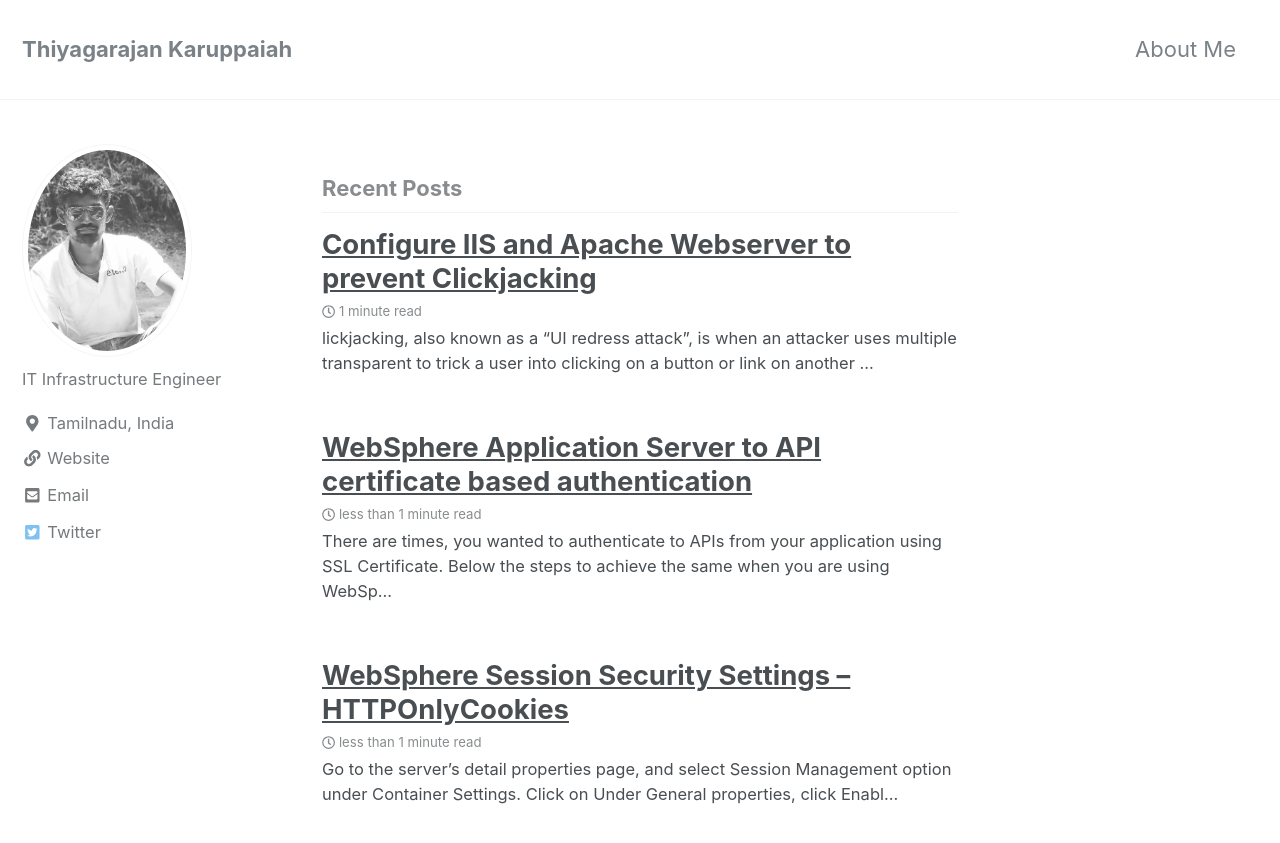
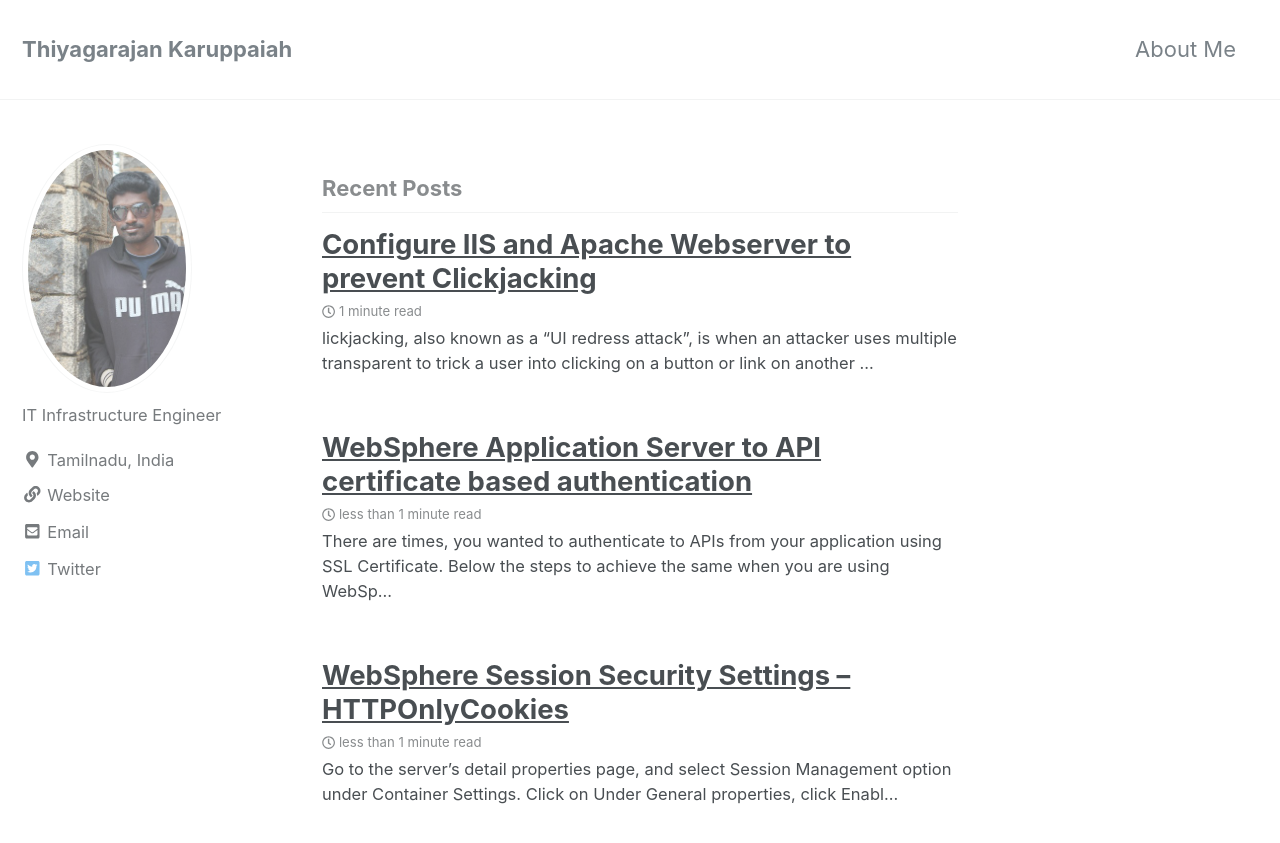
Before and after one commit to thiyaguin/thiyaguin.github.io, a Jekyll site: the page built from index.html, in a window 1280 px wide and 900 px high. Shown: the top 843 px of the window. Built offline with Jekyll 4.4.1, drawn with Linux system fonts in a browser that asks for light colours; nearby versions of some CDN libraries; the list of posts is cut into pages by our own code.

Commit message:
Update _config.yml

```diff
--- a/_config.yml
+++ b/_config.yml
@@ -101,7 +101,7 @@
 # Site Author
 author:
   name             : ""
-  avatar           : "/assets/Thiyagarajan-k.JPG"
+  avatar           : "/assets/k-thiyagarajan.JPG"
   bio              : "IT Infrastructure Engineer"
   location         : "Tamilnadu, India"
   email            : "contact@thiyagu.in"
```
